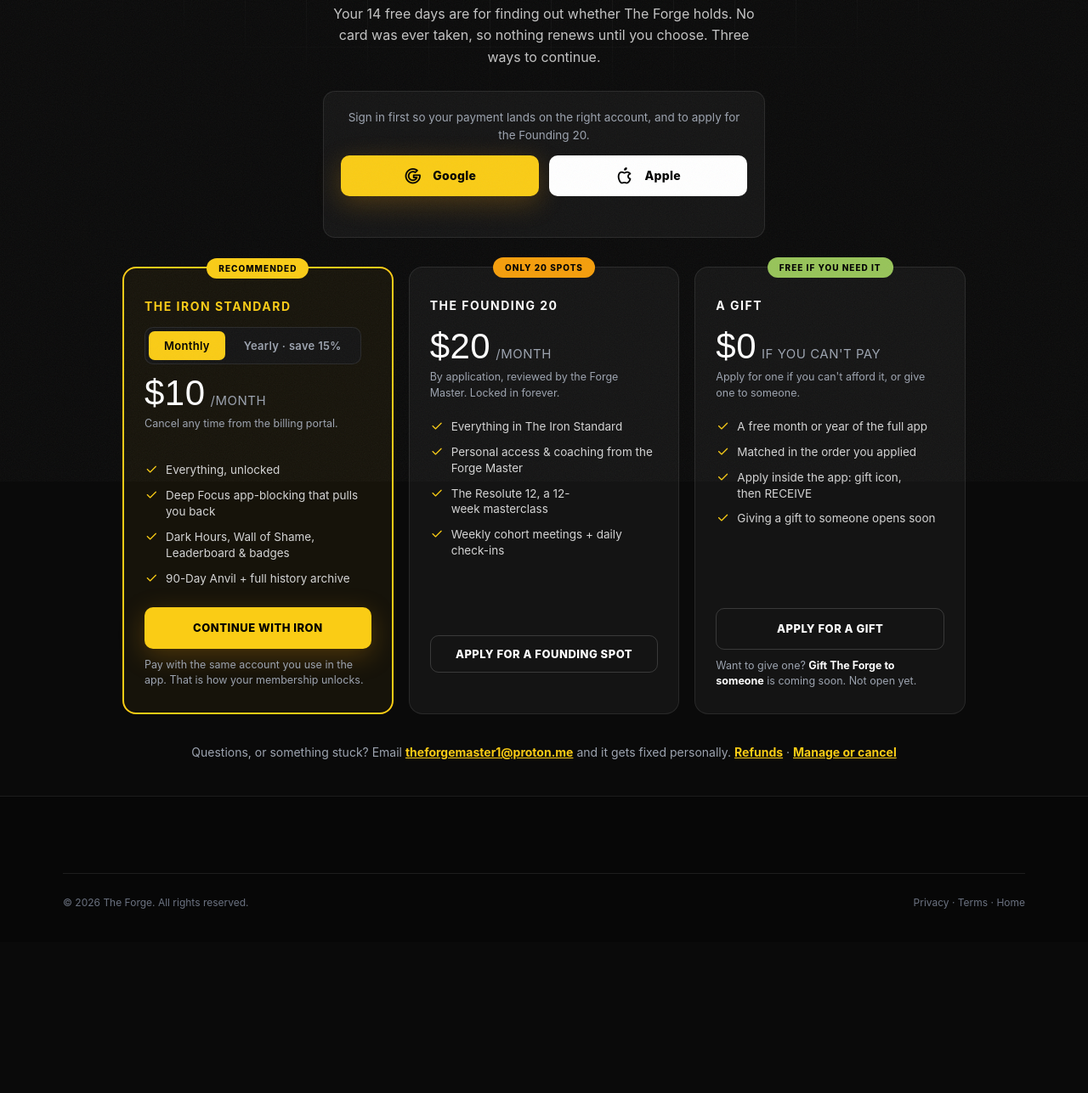
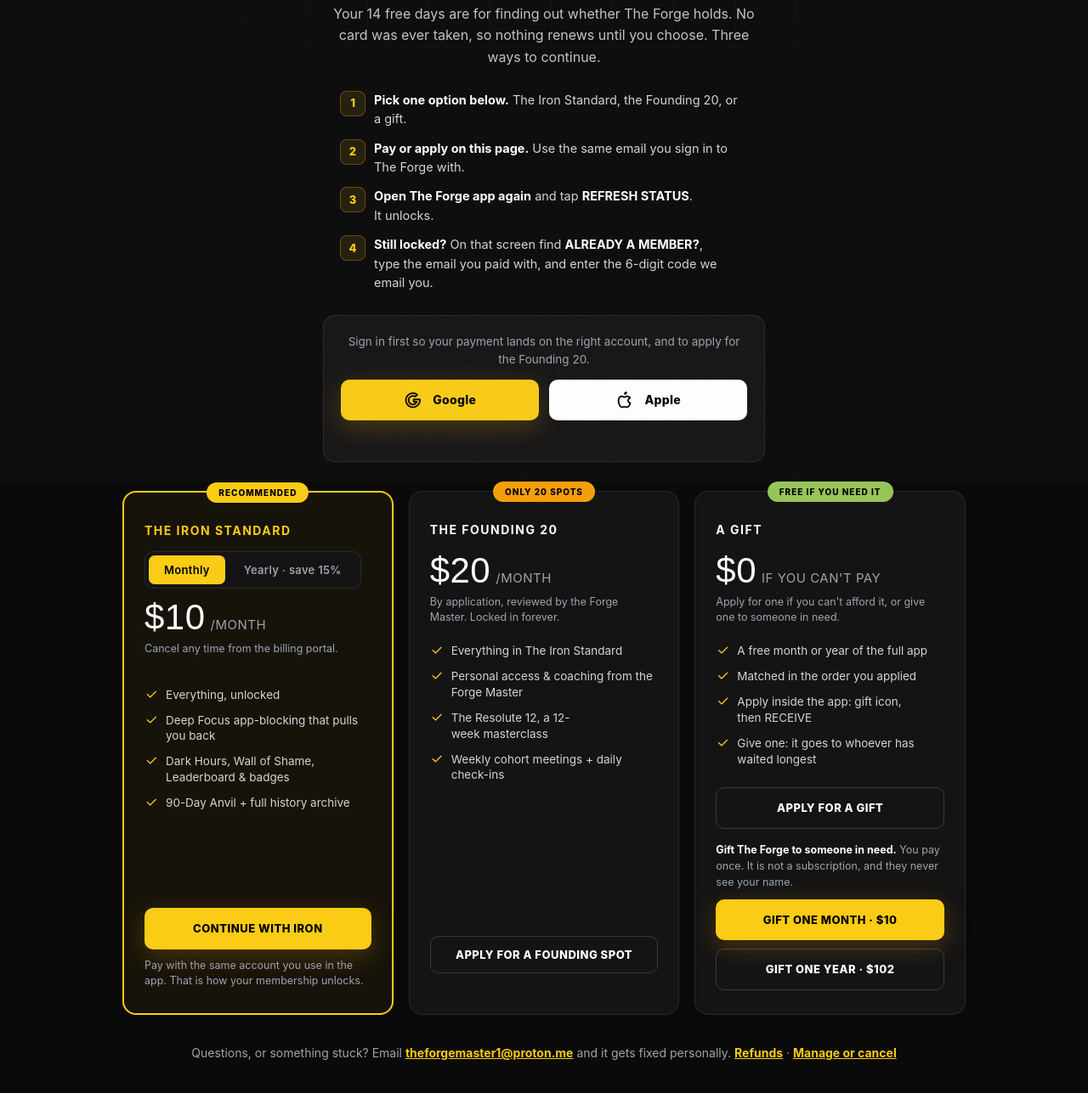
Before and after one commit to sm2190/theforge-site, a plain HTML site: page membership/index.html in a window 1280 px wide. Shown: the part 233-1520 px from the top of the page at 85% size. Before the commit the page ends 1342 px from the top, so only its background shows below. Drawn offline with nearby package versions, Linux system fonts and the light colour scheme; no server answers.

Commit message:
Membership: numbered steps, gift giving open (one month, one year), gift thank-you page

```diff
--- a/membership/index.html
+++ b/membership/index.html
@@ -49,6 +49,12 @@
     <h1 class="disp">Keep going. <span class="gold">Choose how.</span></h1>
     <p class="page-lead">Your 14 free days are for finding out whether The Forge holds. No card was ever taken, so nothing renews until you choose. Three ways to continue.</p>
 
+    <ol class="steps" aria-label="How it works">
+      <li><span><b>Pick one option below.</b> The Iron Standard, the Founding 20, or a gift.</span></li>
+      <li><span><b>Pay or apply on this page.</b> Use the same email you sign in to The Forge with.</span></li>
+      <li><span><b>Open The Forge app again</b> and tap <b>REFRESH STATUS</b>. It unlocks.</span></li>
+      <li><span><b>Still locked?</b> On that screen find <b>ALREADY A MEMBER?</b>, type the email you paid with, and enter the 6-digit code we email you.</span></li>
+    </ol>
     <!-- Sign-in strip: only shown while signed out; pre-fills payment and unlocks the Founding application -->
     <div class="ms-signin" id="msSignin">
       <p>Sign in first so your payment lands on the right account, and to apply for the Founding 20.</p>
@@ -116,16 +122,18 @@
         <span class="tier-badge" style="background:#97C459">Free if you need it</span>
         <p class="tier-name">A gift</p>
         <p class="tier-price disp"><span>$0</span><small>if you can't pay</small></p>
-        <p class="tier-sub">Apply for one if you can't afford it, or give one to someone.</p>
+        <p class="tier-sub">Apply for one if you can't afford it, or give one to someone in need.</p>
         <ul>
           <li><i class="ti ti-check" aria-hidden="true"></i>A free month or year of the full app</li>
           <li><i class="ti ti-check" aria-hidden="true"></i>Matched in the order you applied</li>
           <li><i class="ti ti-check" aria-hidden="true"></i>Apply inside the app: gift icon, then RECEIVE</li>
-          <li><i class="ti ti-check" aria-hidden="true"></i>Giving a gift to someone opens soon</li>
+          <li><i class="ti ti-check" aria-hidden="true"></i>Give one: it goes to whoever has waited longest</li>
         </ul>
         <p class="gift-count" id="giftCount" aria-live="polite"></p>
         <a href="../start/#gift" class="btn btn-ghost btn-block">Apply for a gift</a>
-        <p class="tier-sub" style="margin-top:10px;min-height:0">Want to give one? <b style="color:#fff">Gift The Forge to someone</b> is coming soon. Not open yet.</p>
+        <p class="tier-sub" style="margin-top:16px;min-height:0"><b style="color:#fff">Gift The Forge to someone in need.</b> You pay once. It is not a subscription, and they never see your name.</p>
+        <a href="https://buy.stripe.com/14A6oG3X1gC4eVT5qNasg05" class="btn btn-gold btn-block" style="margin-top:10px" data-track="gift_give_month">Gift one month &middot; $10</a>
+        <a href="https://buy.stripe.com/00w28q1OT71u2977yVasg06" class="btn btn-ghost btn-block" style="margin-top:10px" data-track="gift_give_year">Gift one year &middot; $102</a>
       </article>
     </div>
 
```
Also changed, not shown: index.html (+2 -2 lines), start/index.html (+3 -3 lines), welcome/index.html (+14 -0 lines).
